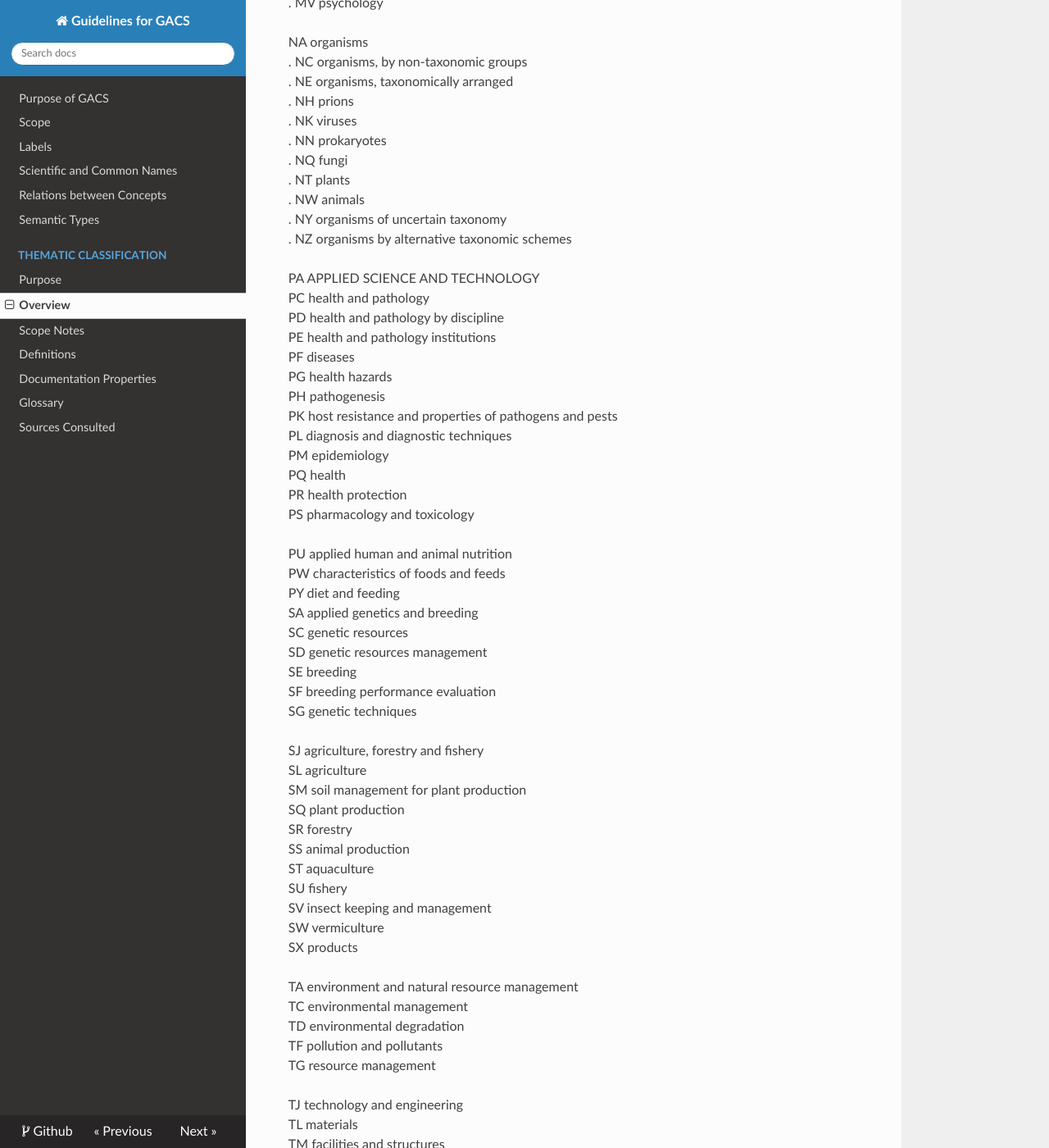
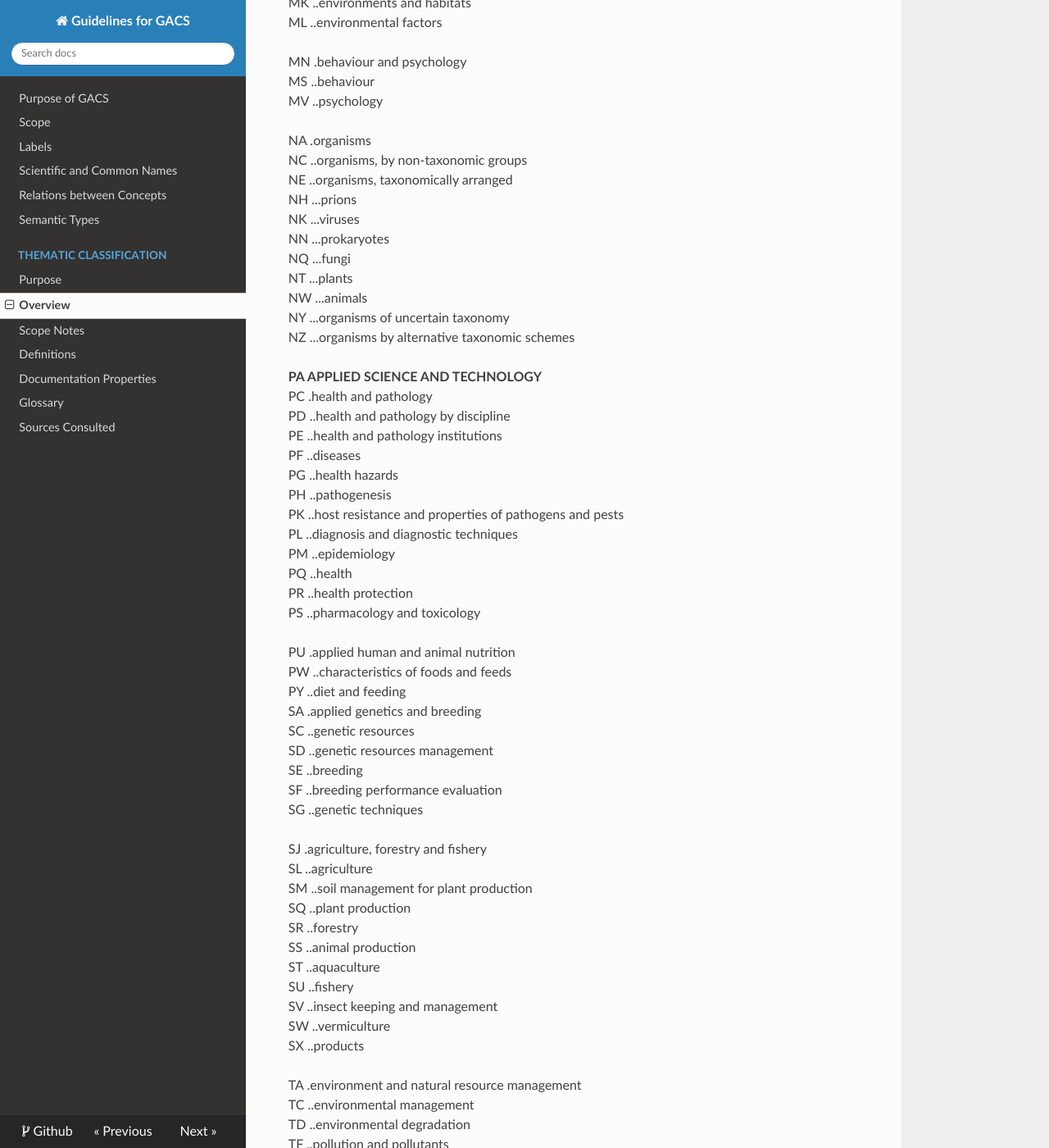
Before and after one commit to agrisemantics/gacs-qip, an MkDocs documentation site: the page built from docs/thematic_classification/overview.md, in a window 1280 px wide and 1400 px high, scrolled down 1872 px. Shown: the whole window at 82% size. Built offline with MkDocs 1.6.1, drawn with Linux system fonts in a browser that asks for light colours; nearby versions of some CDN libraries; old or Windows-style settings are respelled for this version of MkDocs; some of the changed text lies outside the part shown.

Commit message:
revise overview of classification

```diff
--- a/docs/thematic_classification/overview.md
+++ b/docs/thematic_classification/overview.md
@@ -1,167 +1,161 @@
 
 # Full view of Classification Scheme applied to GACS
 
-__CA GENERAL__ <br>
-CC common terms <br>
-CE named organizations <br>
-CG named regions and countries <br>
-CJ named physiographic features <br>
-CL research <br>
-CN methodology <br>
-CQ mathematics and statistics <br>
-CS computer science <br>
-CU communication and information <br>
+__CA GENERAL__  <br>
+CC .common terms  <br>
+CE .named organizations  <br>
+CG .named regions and countries  <br>
+CJ .named physiographic features  <br>
+CL .research  <br>
+CN .methodology  <br>
+CQ .mathematics and statistics  <br>
+CS .computer science  <br>
+CU .communication and information  <br>
 
-__FA PHYSICAL SCIENCES__ <br>
-FD physics <br>
-- FG physics by discipline
-- FJ physical states
-- FM physical phenomena
-- FP physical properties
+__FA PHYSICAL SCIENCES__  <br>
+FD .physics  <br>
+FG ..physics by discipline  <br>
+FJ ..physical states  <br>
+FM ..physical phenomena  <br>
+FP ..physical properties  <br>
 
-GA chemistry
-. GD chemistry by discipline
-.  GG chemical and physicochemical processes
-and phenomena
-.  GJ chemical and physicochemical properties
-. GM chemical combination and structure
-.   GP chemical analysis
-. HA chemical substances
-. HB chemicals
-. HC fundamental chemical entities
-. HG chemical substances by role
-. HJ chemical substances by use or effect
-. HM chemical substances by property
-. HP chemical elements and compounds
-. HQ elements
-. HT inorganic compounds
-. HW organic compounds
-. HY organic/inorganic compounds
+GA .chemistry  <br>
+GD ..chemistry by discipline  <br>
+GG ..chemical and physicochemical processes and phenomena  <br>
+GJ ..chemical and physicochemical properties  <br>
+GM ..chemical combination and structure  <br>
+GP ..chemical analysis  <br>
+HA ..chemical substances  <br>
+HB ...chemicals  <br>
+HC ...fundamental chemical entities  <br>
+HG ...chemical substances by role  <br>
+HJ ...chemical substances by use or effect  <br>
+HM ...chemical substances by property  <br>
+HP ...chemical elements and compounds  <br>
+HQ ....elements  <br>
+HT ....inorganic compounds  <br>
+HW ....organic compounds  <br>
+HY ....organic/inorganic compounds  <br>
 
-JA EARTH SCIENCES
-JC geology
-JF geomorphology
-JJ soil science
-JM hydrology
-JP oceanography
-JS meteorology and climatology
-JV geography
+JA EARTH SCIENCES  <br>
+JC .geology  <br>
+JF .geomorphology  <br>
+JJ .soil science  <br>
+JM .hydrology  <br>
+JP .oceanography  <br>
+JS .meteorology and climatology  <br>
+JV .geography  <br>
 
+LA LIFE SCIENCES  <br>
+LC .biology  <br>
+LE ..microbiology  <br>
+LF ..mycology  <br>
+LG ..botany  <br>
+LH ..zoology  <br>
+LI ..cytology  <br>
+LJ ..embryology  <br>
+LK ..molecular biology  <br>
+LM ..hydrobiology  <br>
+LN ..limnology  <br>
+LP ..palaeontology  <br>
+LQ ..biophysics  <br>
+LR ..biochemistry  <br>
+LS ..physiology  <br>
+LT ..genetics  <br>
+LU ..evolution  <br>
+LV ..biological structure and form  <br>
+LW ..taxonomy  <br>
+LX ..natural history  <br>
 
-LA LIFE SCIENCES
-LC biology
-. LE microbiology
-. LF mycology
-. LG botany
-. LH zoology
-. LI cytology
-. LJ embryology
-. LK molecular biology
-. LM hydrobiology
-. LN limnology
-. LP palaeontology
-. LQ biophysics
-. LR biochemistry
-. LS physiology
-. LT genetics
-. LU evolution
-. LV biological structure and form
-. LW taxonomy
-. LX natural history
+MA .ecology  <br>
+MC ..ecology by discipline  <br>
+MD ..biogeography  <br>
+MG ..ecological processes and phenomena  <br>
+MJ ..levels of ecological organization  <br>
+MK ..environments and habitats  <br>
+ML ..environmental factors  <br>
 
-MA ecology
-. MC ecology by discipline
-. MD biogeography
-. MG ecological processes and phenomena
-. MJ levels of ecological organization
-. MK environments and habitats
-. ML environmental factors
+MN .behaviour and psychology  <br>
+MS ..behaviour  <br>
+MV ..psychology  <br>
 
-MN behaviour and psychology
-. MS behaviour
-. MV psychology
+NA .organisms  <br>
+NC ..organisms, by non-taxonomic groups  <br>
+NE ..organisms, taxonomically arranged  <br>
+NH ...prions  <br>
+NK ...viruses  <br>
+NN ...prokaryotes  <br>
+NQ ...fungi  <br>
+NT ...plants  <br>
+NW ...animals  <br>
+NY ...organisms of uncertain taxonomy  <br>
+NZ ...organisms by alternative taxonomic schemes  <br>
 
-NA organisms
-. NC organisms, by non-taxonomic groups
-. NE organisms, taxonomically arranged
-. NH prions
-. NK viruses
-. NN prokaryotes
-. NQ fungi
-. NT plants
-. NW animals
-. NY organisms of uncertain taxonomy
-. NZ organisms by alternative taxonomic
-schemes
+__PA APPLIED SCIENCE AND TECHNOLOGY__  <br>
+PC .health and pathology  <br>
+PD ..health and pathology by discipline  <br>
+PE ..health and pathology institutions  <br>
+PF ..diseases  <br>
+PG ..health hazards  <br>
+PH ..pathogenesis  <br>
+PK ..host resistance and properties of pathogens and pests  <br>
+PL ..diagnosis and diagnostic techniques  <br>
+PM ..epidemiology  <br>
+PQ ..health  <br>
+PR ..health protection  <br>
+PS ..pharmacology and toxicology  <br>
 
+PU .applied human and animal nutrition  <br>
+PW ..characteristics of foods and feeds  <br>
+PY ..diet and feeding  <br>
+SA .applied genetics and breeding  <br>
+SC ..genetic resources  <br>
+SD ..genetic resources management  <br>
+SE ..breeding  <br>
+SF ..breeding performance evaluation  <br>
+SG ..genetic techniques  <br>
 
-PA APPLIED SCIENCE AND TECHNOLOGY
-PC health and pathology
-PD health and pathology by discipline
-PE health and pathology institutions
-PF diseases
-PG health hazards
-PH pathogenesis
-PK host resistance and properties of pathogens
-and pests
-PL diagnosis and diagnostic techniques
-PM epidemiology
-PQ health
-PR health protection
-PS pharmacology and toxicology
+SJ .agriculture, forestry and fishery  <br>
+SL ..agriculture  <br>
+SM ..soil management for plant production  <br>
+SQ ..plant production  <br>
+SR ..forestry  <br>
+SS ..animal production  <br>
+ST ..aquaculture  <br>
+SU ..fishery  <br>
+SV ..insect keeping and management  <br>
+SW ..vermiculture  <br>
+SX ..products  <br>
 
-PU applied human and animal nutrition
-PW characteristics of foods and feeds
-PY diet and feeding
-SA applied genetics and breeding
-SC genetic resources
-SD genetic resources management
-SE breeding
-SF breeding performance evaluation
-SG genetic techniques
+TA .environment and natural resource management  <br>
+TC ..environmental management  <br>
+TD ..environmental degradation  <br>
+TF ..pollution and pollutants  <br>
+TG ..resource management  <br>
 
-SJ agriculture, forestry and fishery
-SL agriculture
-SM soil management for plant production
-SQ plant production
-SR forestry
-SS animal production
-ST aquaculture
-SU fishery
-SV insect keeping and management
-SW vermiculture
-SX products
+TJ .technology and engineering  <br>
+TL ..materials  <br>
+TM ..facilities and structures  <br>
+TN ..equipment  <br>
+TQ ..materials handling  <br>
+TR ..processing  <br>
+TS ..transport  <br>
+TT ..engineering  <br>
+TV ..technology  <br>
+TW ..energy and power  <br>
 
-TA environment and natural resource
-management
-TC environmental management
-TD environmental degradation
-TF pollution and pollutants
-TG resource management
-
-TJ technology and engineering
-TL materials
-TM facilities and structures
-TN equipment
-TQ materials handling
-TR processing
-TS transport
-TT engineering
-TV technology
-TW energy and power
-
-WA SOCIAL SCIENCES AND HUMANITIES
-WC social sciences
-WE education
-WF sociology
-WG social welfare
-WJ policy, politics, government and law
-WK management science
-WL economics
-WN culture and humanities
-WQ arts
-WR culture
-WS history
-WV leisure and recreation
-WW tourism
-WY philosophy and ethics
+__WA SOCIAL SCIENCES AND HUMANITIES__  <br>
+WC .social sciences  <br>
+WE ..education  <br>
+WF ..sociology  <br>
+WG ..social welfare  <br>
+WJ ..policy, politics, government and law  <br>
+WK ..management science  <br>
+WL ..economics  <br>
+WN .culture and humanities  <br>
+WQ ..arts  <br>
+WR ..culture  <br>
+WS ..history  <br>
+WV ..leisure and recreation  <br>
+WW ..tourism  <br>
+WY ..philosophy and ethics  <br>
```
Also changed, not shown: docs/thematic_classification/purpose.md (+4 -7 lines), docs/thematic_classification/scope_notes.md (+76 -85 lines).
